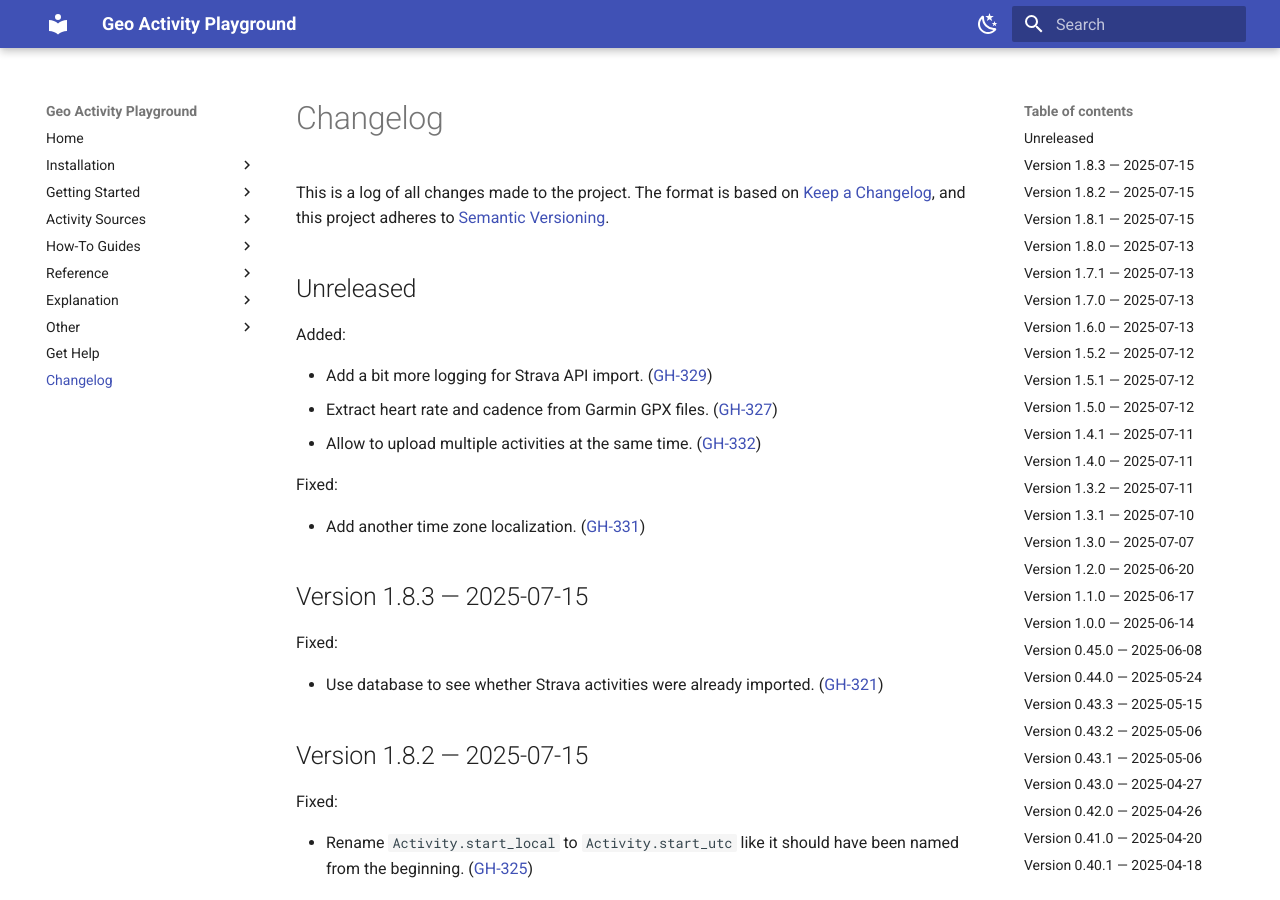
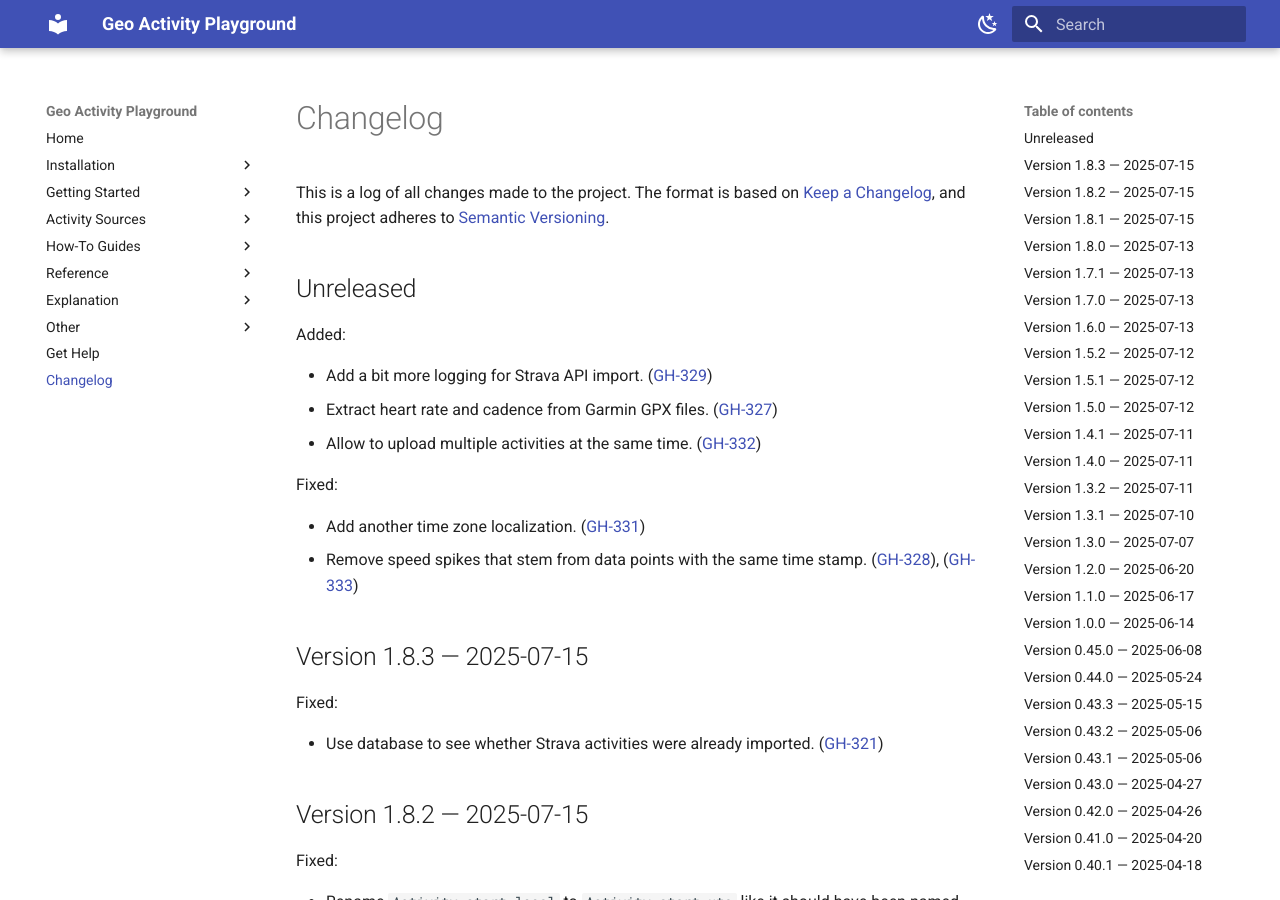
Before and after one commit to martin-ueding/geo-activity-playground, an MkDocs documentation site: the page built from docs/changelog.md, in a window 1280 px wide and 900 px high. Built offline with MkDocs 1.6.1 and Material for MkDocs 9.7.7, drawn with Linux system fonts in a browser that asks for light colours.

Commit message:
GH-328: Changelog entry

```diff
--- a/docs/changelog.md
+++ b/docs/changelog.md
@@ -26,6 +26,7 @@ Added:
 Fixed:
 
 - Add another time zone localization. ([GH-331](https://github.com/martin-ueding/geo-activity-playground/issues/331))
+- Remove speed spikes that stem from data points with the same time stamp. ([GH-328](https://github.com/martin-ueding/geo-activity-playground/issues/328)), ([GH-333](https://github.com/martin-ueding/geo-activity-playground/issues/333))
 
 ## Version 1.8.3 — 2025-07-15
 
```
